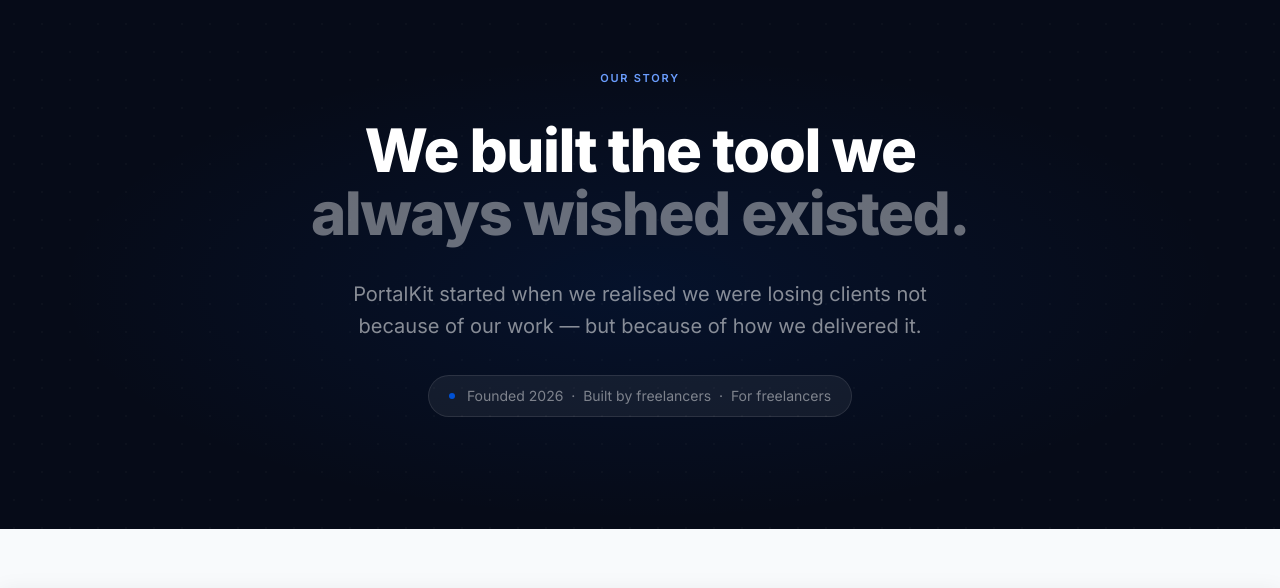
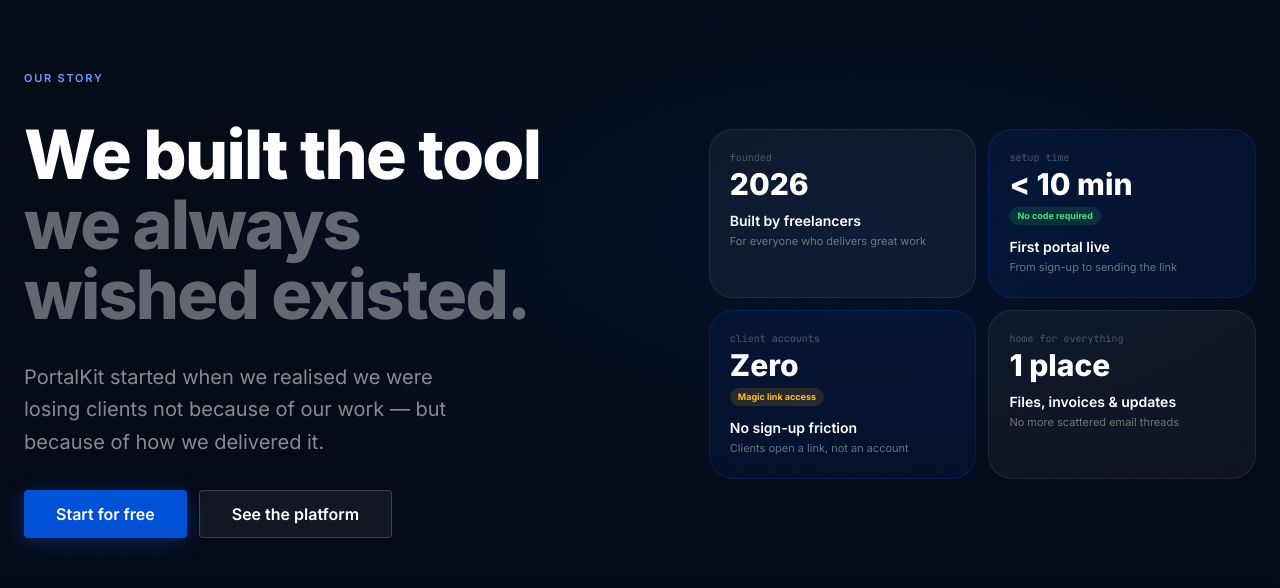
Before and after one commit to vihangamallawaarachchi2001/portal-kit, a Next.js app: page /about in a window 1280 px wide. Shown: the part 138-726 px from the top of the page. Built offline with nearby package versions, Linux system fonts and the light colour scheme; no server answers.

Commit message:
feat: enhance About page layout and content for improved storytelling and user engagement

```diff
--- a/app/about/page.tsx
+++ b/app/about/page.tsx
@@ -68,40 +68,149 @@
         {/* ══ Hero ═════════════════════════════════════════════════ */}
         <section className="relative bg-[#060b18] pt-36 pb-28 px-6 overflow-hidden">
           <DotGrid />
+          {/* Glow offset toward the bento cards */}
           <div
             aria-hidden
             className="pointer-events-none absolute inset-0"
-            style={{ background: 'radial-gradient(ellipse 65% 55% at 50% 60%, rgba(0,81,213,0.1) 0%, transparent 70%)' }}
+            style={{
+              background:
+                'radial-gradient(ellipse 80% 65% at 68% 42%, rgba(0,81,213,0.11) 0%, transparent 65%)',
+            }}
           />
 
-          <div className="relative max-w-3xl mx-auto text-center space-y-8">
-            <p className="text-[11px] font-semibold tracking-[0.16em] uppercase" style={{ color: '#6B9EFF' }}>
+          <div className="relative max-w-7xl mx-auto grid lg:grid-cols-[1.05fr_0.95fr] gap-12 xl:gap-20 items-center">
+
+            {/* ── Left: headline ── */}
+            <div className="space-y-8 max-w-xl">
+              <p
+                className="text-[11px] font-semibold tracking-[0.16em] uppercase"
+                style={{ color: '#6B9EFF' }}
+              >
                 Our story
               </p>
-
               <h1
-              className="font-extrabold tracking-tight text-white leading-[1.06]"
-              style={{ fontSize: 'clamp(2.25rem, 5vw, 3.75rem)' }}
+                className="font-extrabold tracking-tight text-white leading-[1.03]"
+                style={{ fontSize: 'clamp(2.75rem, 5.5vw, 4.25rem)' }}
               >
-              We built the tool we<br />
-              <span style={{ color: 'rgba(255,255,255,0.4)' }}>always wished existed.</span>
+                We built the tool<br />
+                <span style={{ color: 'rgba(255,255,255,0.38)' }}>we always wished existed.</span>
               </h1>
-
-            <p className="text-xl leading-relaxed max-w-xl mx-auto" style={{ color: 'rgba(255,255,255,0.52)' }}>
+              <p
+                className="text-xl leading-relaxed max-w-md"
+                style={{ color: 'rgba(255,255,255,0.52)' }}
+              >
                 PortalKit started when we realised we were losing clients not because of our
                 work — but because of how we delivered it.
               </p>
+              <div className="flex flex-col sm:flex-row gap-3">
+                <Link
+                  href="/auth"
+                  className="inline-flex items-center justify-center h-12 px-8 rounded bg-[#0051D5] text-white text-base font-semibold hover:brightness-110 transition-all"
+                  style={{ boxShadow: '0 4px 20px rgba(0,81,213,0.4)' }}
+                >
+                  Start for free
+                </Link>
+                <Link
+                  href="/platform"
+                  className="inline-flex items-center justify-center h-12 px-8 rounded text-base font-semibold text-white transition-all hover:bg-white/8"
+                  style={{ border: '1px solid rgba(255,255,255,0.18)', background: 'rgba(255,255,255,0.05)' }}
+                >
+                  See the platform
+                </Link>
+              </div>
+            </div>
 
+            {/* ── Right: 2×2 stat bento ── */}
+            <div className="grid grid-cols-2 gap-3">
+
+              {/* Founded */}
               <div
-              className="inline-flex items-center gap-3 px-5 py-2.5 rounded-full text-sm"
-              style={{
-                background: 'rgba(255,255,255,0.06)',
-                border: '1px solid rgba(255,255,255,0.1)',
-                color: 'rgba(255,255,255,0.45)',
-              }}
+                className="rounded-2xl p-5 flex flex-col gap-3"
+                style={{ background: 'rgba(255,255,255,0.04)', border: '1px solid rgba(255,255,255,0.08)' }}
               >
-              <span className="w-1.5 h-1.5 rounded-full shrink-0 bg-[#0051D5]" />
-              Founded 2026 &nbsp;·&nbsp; Built by freelancers &nbsp;·&nbsp; For freelancers
+                <div>
+                  <p className="text-[10px] font-mono mb-1" style={{ color: 'rgba(255,255,255,0.28)' }}>
+                    founded
+                  </p>
+                  <p className="text-3xl font-extrabold text-white leading-none">2026</p>
+                </div>
+                <div>
+                  <p className="text-sm font-semibold text-white">Built by freelancers</p>
+                  <p className="text-[11px] mt-0.5 leading-relaxed" style={{ color: 'rgba(255,255,255,0.4)' }}>
+                    For everyone who delivers great work
+                  </p>
+                </div>
+              </div>
+
+              {/* Setup time */}
+              <div
+                className="rounded-2xl p-5 flex flex-col gap-3"
+                style={{ background: 'rgba(0,81,213,0.09)', border: '1px solid rgba(0,81,213,0.24)' }}
+              >
+                <div>
+                  <p className="text-[10px] font-mono mb-1" style={{ color: 'rgba(255,255,255,0.28)' }}>
+                    setup time
+                  </p>
+                  <p className="text-3xl font-extrabold text-white leading-none">&lt; 10 min</p>
+                  <span
+                    className="inline-block mt-2 text-[9px] font-bold px-2 py-0.5 rounded-full"
+                    style={{ background: 'rgba(34,197,94,0.15)', color: '#4ade80' }}
+                  >
+                    No code required
+                  </span>
+                </div>
+                <div>
+                  <p className="text-sm font-semibold text-white">First portal live</p>
+                  <p className="text-[11px] mt-0.5 leading-relaxed" style={{ color: 'rgba(255,255,255,0.4)' }}>
+                    From sign-up to sending the link
+                  </p>
+                </div>
+              </div>
+
+              {/* Zero accounts */}
+              <div
+                className="rounded-2xl p-5 flex flex-col gap-3"
+                style={{ background: 'rgba(0,81,213,0.09)', border: '1px solid rgba(0,81,213,0.24)' }}
+              >
+                <div>
+                  <p className="text-[10px] font-mono mb-1" style={{ color: 'rgba(255,255,255,0.28)' }}>
+                    client accounts
+                  </p>
+                  <p className="text-3xl font-extrabold text-white leading-none">Zero</p>
+                  <span
+                    className="inline-block mt-2 text-[9px] font-bold px-2 py-0.5 rounded-full"
+                    style={{ background: 'rgba(245,158,11,0.15)', color: '#fbbf24' }}
+                  >
+                    Magic link access
+                  </span>
+                </div>
+                <div>
+                  <p className="text-sm font-semibold text-white">No sign-up friction</p>
+                  <p className="text-[11px] mt-0.5 leading-relaxed" style={{ color: 'rgba(255,255,255,0.4)' }}>
+                    Clients open a link, not an account
+                  </p>
+                </div>
+              </div>
+
+              {/* One place */}
+              <div
+                className="rounded-2xl p-5 flex flex-col gap-3"
+                style={{ background: 'rgba(255,255,255,0.04)', border: '1px solid rgba(255,255,255,0.08)' }}
+              >
+                <div>
+                  <p className="text-[10px] font-mono mb-1" style={{ color: 'rgba(255,255,255,0.28)' }}>
+                    home for everything
+                  </p>
+                  <p className="text-3xl font-extrabold text-white leading-none">1 place</p>
+                </div>
+                <div>
+                  <p className="text-sm font-semibold text-white">Files, invoices &amp; updates</p>
+                  <p className="text-[11px] mt-0.5 leading-relaxed" style={{ color: 'rgba(255,255,255,0.4)' }}>
+                    No more scattered email threads
+                  </p>
+                </div>
+              </div>
+
             </div>
           </div>
         </section>
```
Lines whose indentation alone changed are shown as unchanged.
